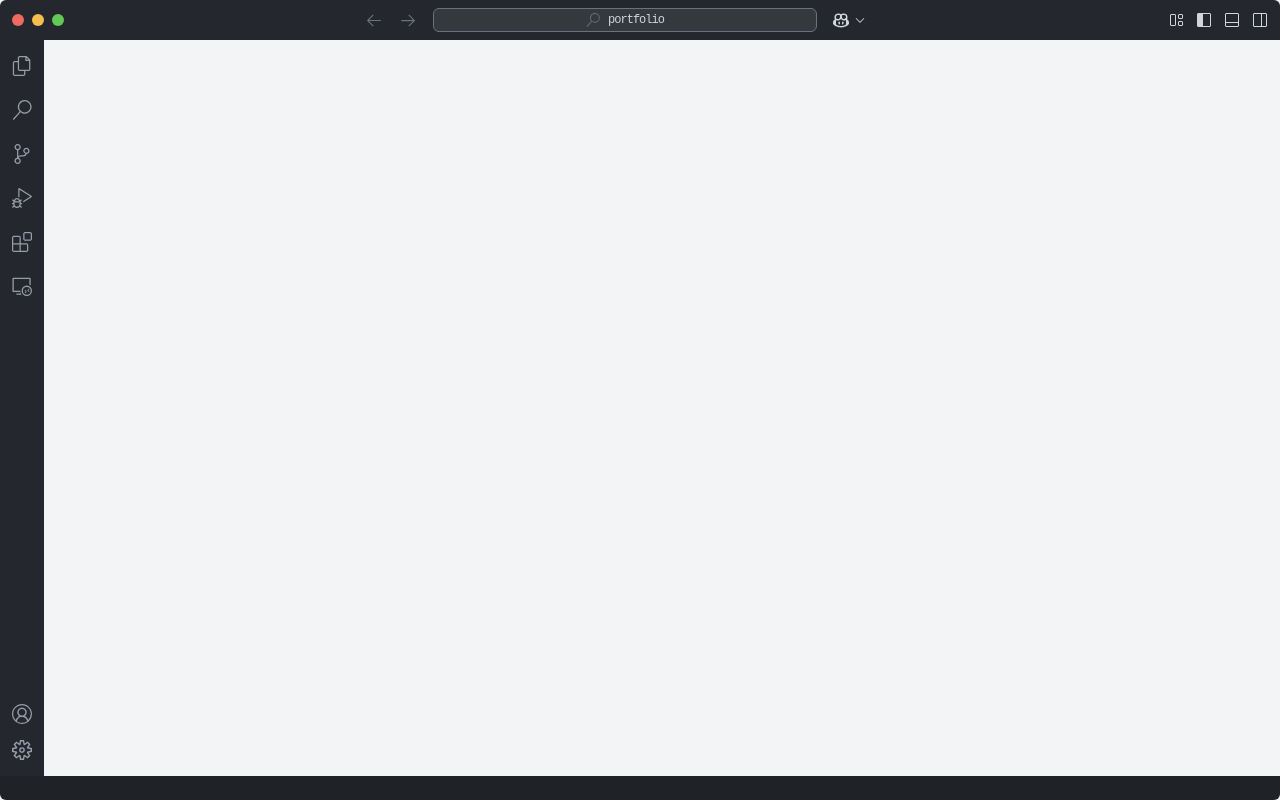
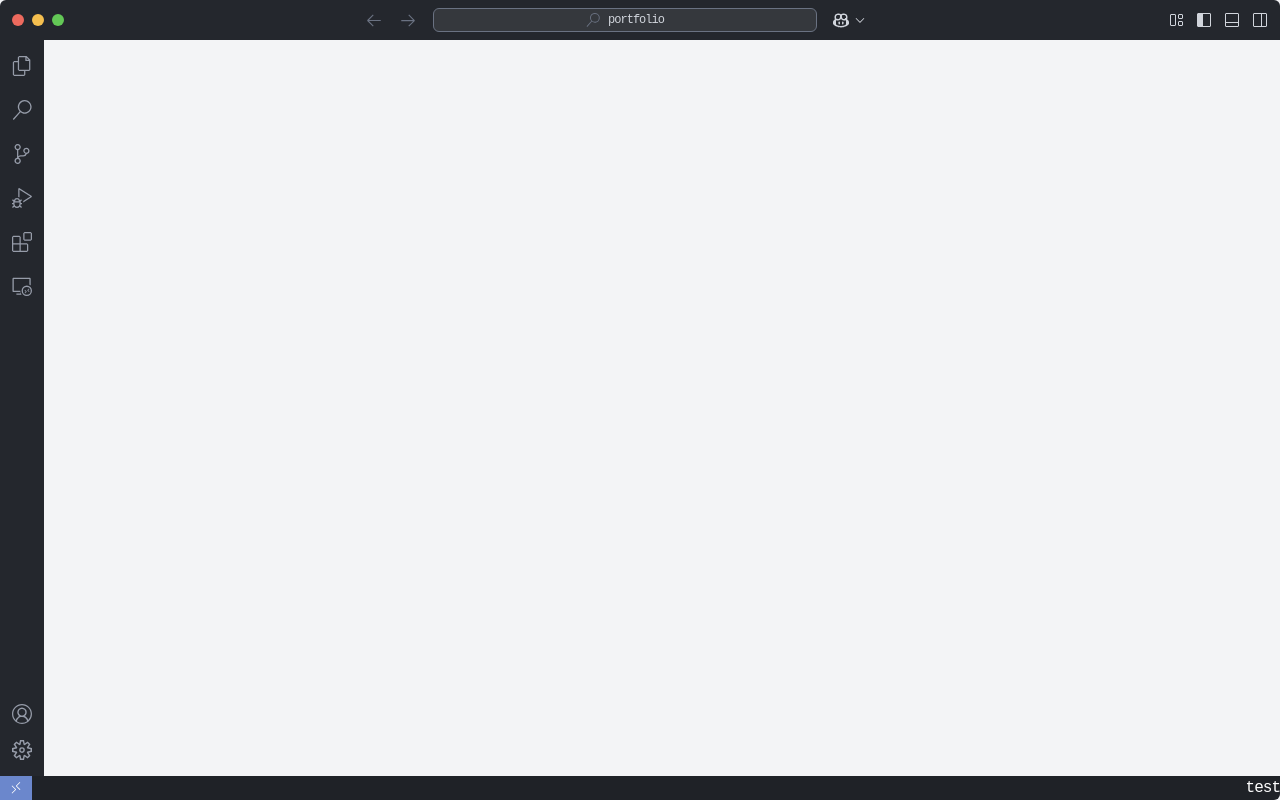
Before and after one commit to mhjarvis/portfolio, a Next.js app: page / in a window 1280 px wide. Built offline with nearby package versions, Linux system fonts and the light colour scheme.

Commit message:
update StatusBar component: add icons and structure for left and right sections

```diff
--- a/assets/styles/globals.css
+++ b/assets/styles/globals.css
@@ -13,6 +13,7 @@
 	--color-vs-red: rgb(237, 106, 94);
 	--color-vs-yellow: rgb(245, 191, 79);
 	--color-vs-green: rgb(99, 200, 86);
+	--color-vsblue-500: rgb(107, 135, 204);
 }
 
 .fira-code {
--- a/components/outer-components/StatusBar.jsx
+++ b/components/outer-components/StatusBar.jsx
@@ -1,5 +1,29 @@
+import {
+	VscRemote,
+	VscSourceControl,
+	VscSync,
+	VscError,
+	VscWarning,
+	VscHistory,
+	VscCopilot,
+	VscBroadcast,
+	VscCheck,
+	VscBellDot,
+} from "react-icons/vsc"
+
 export default function StatusBar() {
 	return (
-		<div className="h-6 min-w-full flex items-center justify-between bg-vs-dark-gray text-white rounded-b-md"></div>
+		<div className="h-6 min-w-full flex items-center justify-between bg-vs-dark-gray text-white rounded-b-md">
+			{/** */}
+			{/** Status Bar Left Section */}
+			{/** */}
+			<div className="h-full w-8 flex items-center justify-center gap-2 bg-vsblue-500">
+				<VscRemote className="text-sm text-white" />
+			</div>
+			{/** */}
+			{/** Status Bar Right Section */}
+			{/** */}
+			<div>test</div>
+		</div>
 	)
 }
```
